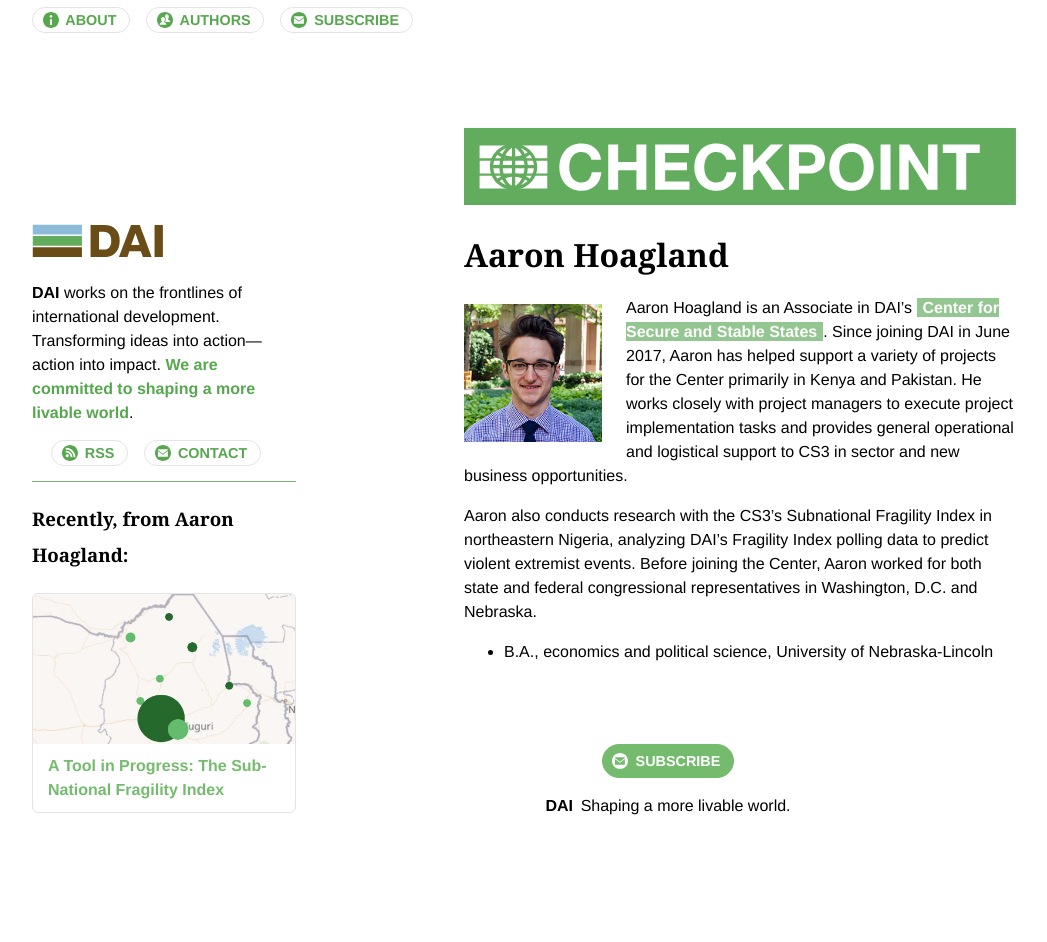
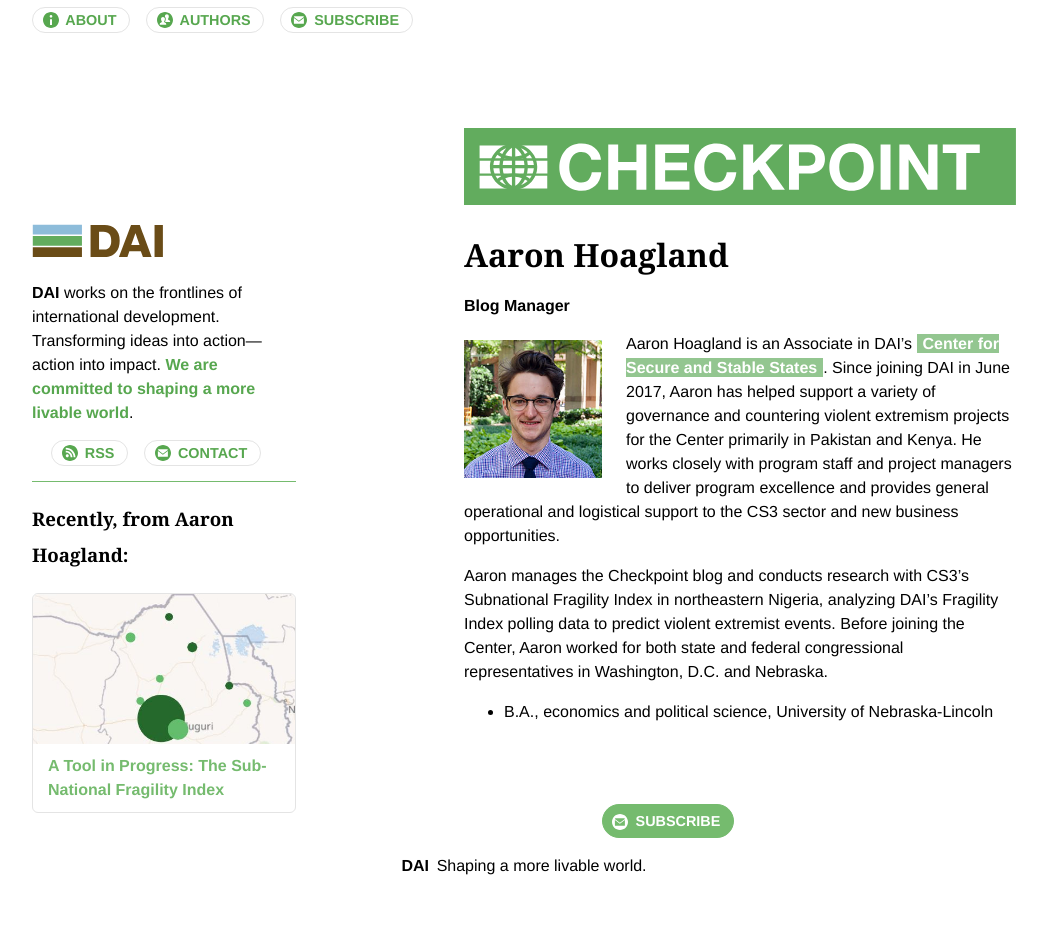
Before and after one commit to BryanSchuetz/CS-, a Jekyll site: the page built from _authors/aaron-hoagland.markdown, in a window 1280 px wide. Shown: the whole page, without its empty margins (116-1163 px from the left). Built offline with Jekyll 4.4.1, drawn with Linux system fonts in a browser that asks for light colours; before the commit the page ends 900 px from its top, so only the background shows below that.

Commit message:
Updated Market Driven Cash For Work Programs Show Promise In Somalia And Beyond and 6 other files

```diff
--- a/_authors/aaron-hoagland.markdown
+++ b/_authors/aaron-hoagland.markdown
@@ -1,12 +1,13 @@
 ---
 title: Aaron Hoagland
 date: 2017-09-08 13:44:00 Z
+Job: Blog Manager
 Image: "/uploads/PersonImage.jpg"
 ---
 
-Aaron Hoagland is an Associate in DAI’s [Center for Secure and Stable States](https://www.dai.com/our-work/solutions/fragile-states). Since joining DAI in June 2017, Aaron has helped support a variety of projects for the Center primarily in Kenya and Pakistan. He works closely with project managers to execute project implementation tasks and provides general operational and logistical support to CS3 in sector and new business opportunities.
+Aaron Hoagland is an Associate in DAI’s [Center for Secure and Stable States](https://www.dai.com/our-work/solutions/fragile-states). Since joining DAI in June 2017, Aaron has helped support a variety of governance and countering violent extremism projects for the Center primarily in Pakistan and Kenya. He works closely with program staff and project managers to deliver program excellence and provides general operational and logistical support to the CS3 sector and new business opportunities.
 
-Aaron also conducts research with the CS3’s Subnational Fragility Index in northeastern Nigeria, analyzing DAI’s Fragility Index polling data to predict violent extremist events. Before joining the Center, Aaron worked for both state and federal congressional representatives in Washington, D.C. and Nebraska.
+Aaron manages the Checkpoint blog and conducts research with CS3’s Subnational Fragility Index in northeastern Nigeria, analyzing DAI’s Fragility Index polling data to predict violent extremist events. Before joining the Center, Aaron worked for both state and federal congressional representatives in Washington, D.C. and Nebraska.
 
 <!--more-->
 
```
Also changed, not shown: _posts/2018-09-17-market-driven-cash-for-work-programs-show-promise-in-somalia-and-beyond.markdown (added, +76 -0 lines), _uploads/Sluice Gate Installation.jpg (added), _uploads/Sluice gates.jpg (added), _uploads/Tractor.png (added), _uploads/Two Canals.png (added), 1 other file.
